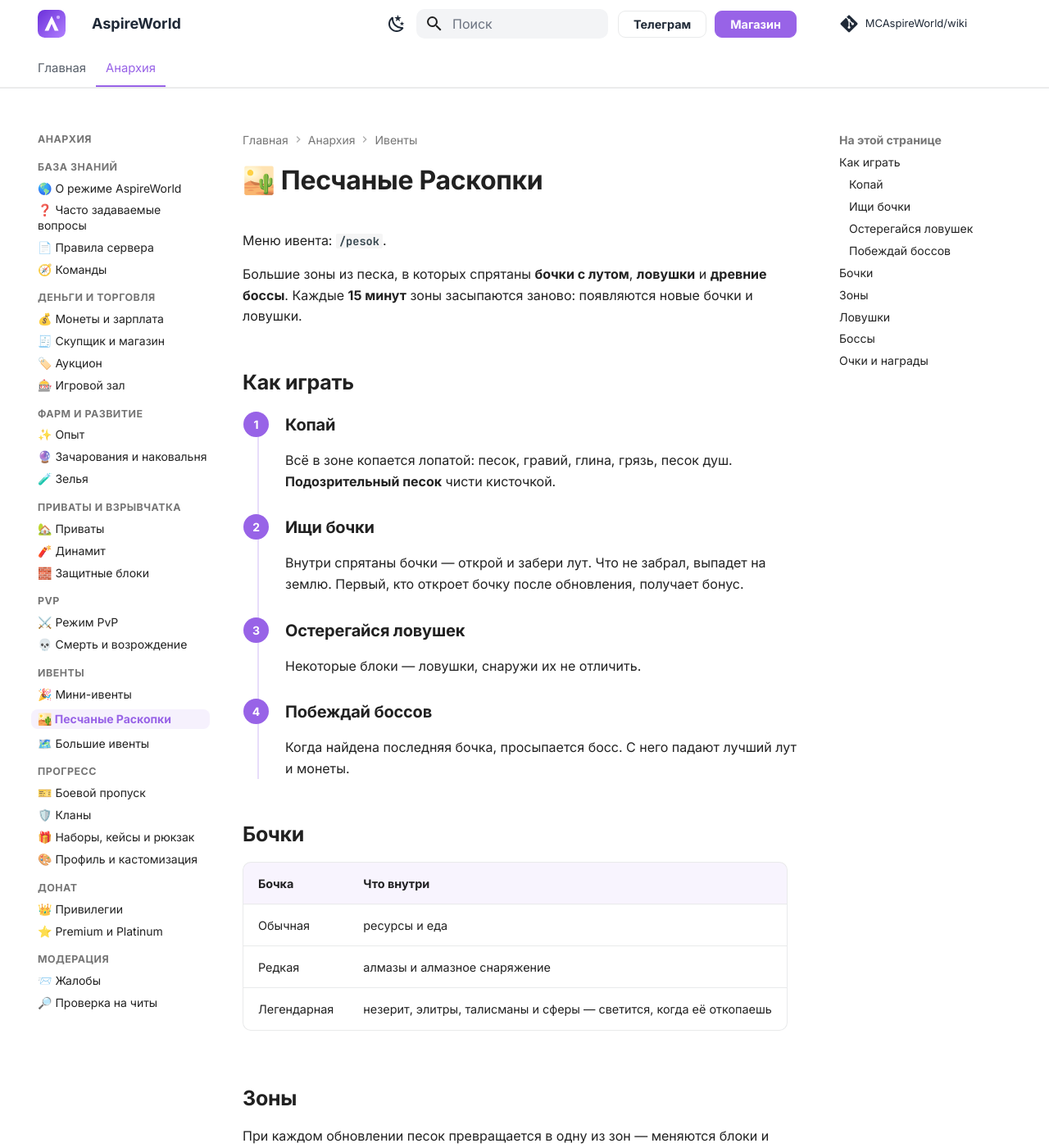
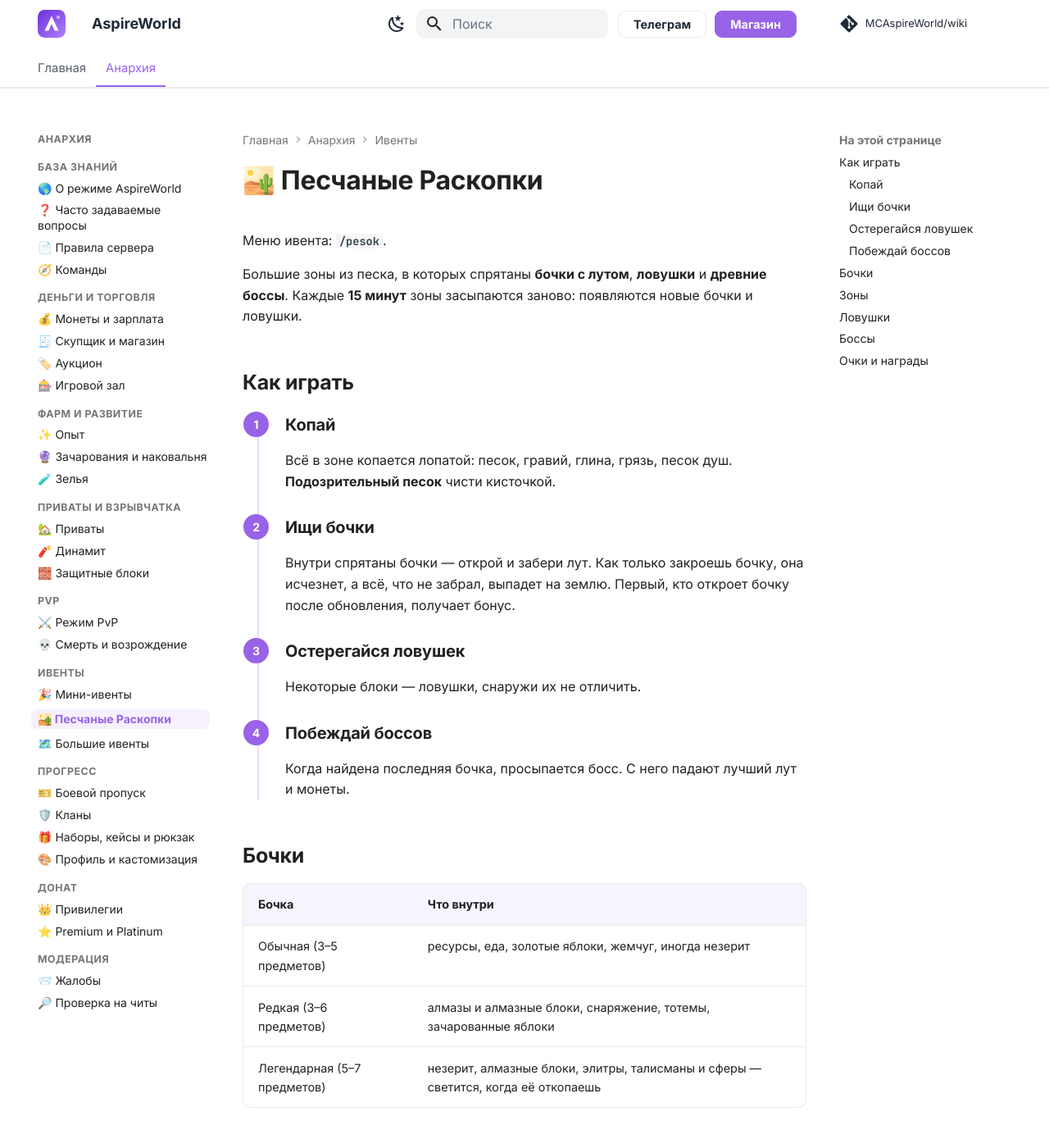
Before and after one commit to MCAspireWorld/wiki, an MkDocs documentation site: the page built from docs/anarchy/pesok.md, in a window 1280 px wide and 1400 px high. Shown: the whole window at 82% size. Built offline with MkDocs 1.6.1 and Material for MkDocs 9.7.7, drawn with Linux system fonts in a browser that asks for light colours; comment, search, counter and statistics services are not loaded.

Commit message:
Раскопки: улучшенный лут, бочка исчезает при закрытии
Co-Authored-By: Claude Opus 5.5 <noreply@anthropic.com>

```diff
--- a/docs/anarchy/pesok.md
+++ b/docs/anarchy/pesok.md
@@ -14,7 +14,7 @@
 
 ### Ищи бочки
 
-Внутри спрятаны бочки — открой и забери лут. Что не забрал, выпадет на землю. Первый, кто откроет бочку после обновления, получает бонус.
+Внутри спрятаны бочки — открой и забери лут. Как только закроешь бочку, она исчезнет, а всё, что не забрал, выпадет на землю. Первый, кто откроет бочку после обновления, получает бонус.
 
 ### Остерегайся ловушек
 
@@ -30,9 +30,9 @@
 
 | Бочка | Что внутри |
 |---|---|
-| Обычная | ресурсы и еда |
-| Редкая | алмазы и алмазное снаряжение |
-| Легендарная | незерит, элитры, талисманы и сферы — светится, когда её откопаешь |
+| Обычная (3–5 предметов) | ресурсы, еда, золотые яблоки, жемчуг, иногда незерит |
+| Редкая (3–6 предметов) | алмазы и алмазные блоки, снаряжение, тотемы, зачарованные яблоки |
+| Легендарная (5–7 предметов) | незерит, алмазные блоки, элитры, талисманы и сферы — светится, когда её откопаешь |
 
 ## Зоны
 
```
